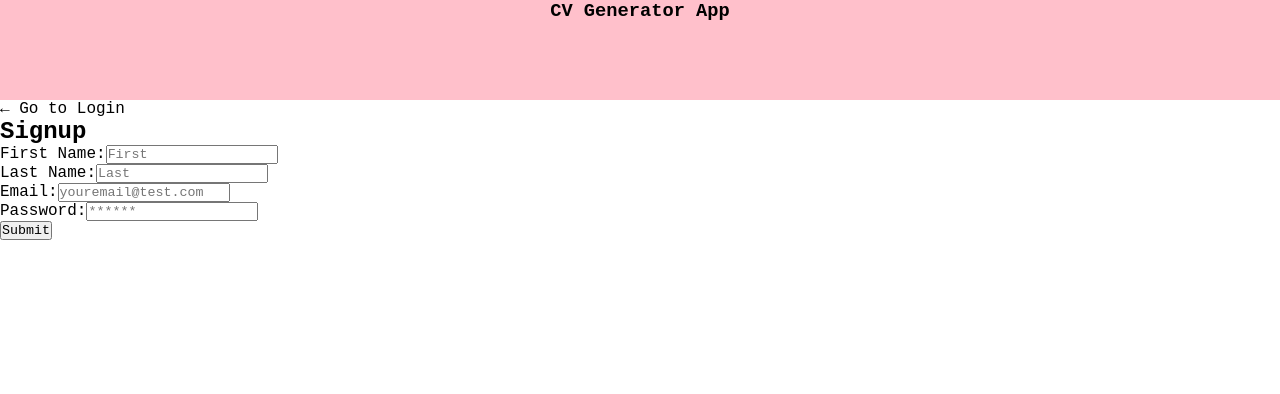
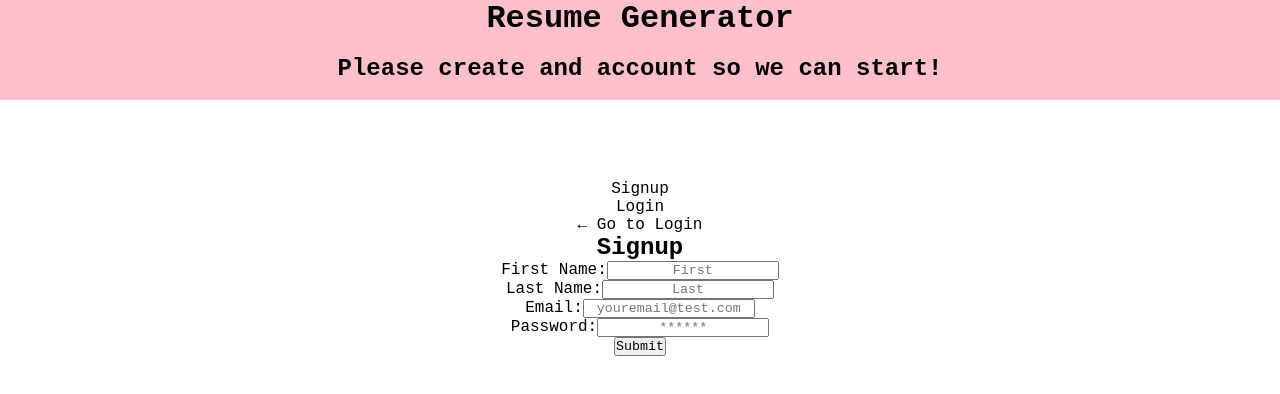
Before and after one commit to Bryguy20/Resume-builder, a React (Create React App) app in the folder client/: page /signup in a window 1280 px wide. Shown: the top 394 px of the page. Built offline with nearby package versions, Linux system fonts and the light colour scheme.

Commit message:
some styling

```diff
--- a/client/src/App.js
+++ b/client/src/App.js
@@ -13,6 +13,7 @@ import Login from "./pages/Login";
 import NavBar from "./components/NavBar";
 // import NoMatch from "./pages/NoMatch";
 import Signup from "./pages/Signup";
+import footer from "./pages/footer";
 
 
 const httpLink = createHttpLink({
@@ -45,6 +46,7 @@ function App() {
               <Route path="/" element={<Home />} />
               <Route path="/login" element={<Login />} />
               <Route path="/signup" element={<Signup />} />
+              <Route Path="/footer" element={<footer />} />
             </Routes>
           </AppProvider>
         </div>
--- a/client/src/components/NavBar.js
+++ b/client/src/components/NavBar.js
@@ -1,16 +1,45 @@
-import { Navbar } from "react-bootstrap";
+import React from "react";
+import Auth from "../utils/auth";
+import { Link } from "react-router-dom";
+
+function Nav() {
+  function showNavigation() {
+    if (Auth.loggedIn()) {
+      return (
+        <ul className="flex-row">
+          <li className="mx-1">
+            <a href="/" onClick={() => Auth.logout()}>
+              Logout
+            </a>
+          </li>
+        </ul>
+      );
+    } else {
+      return (
+        <ul className="flex-row">
+          <li className="mx-1">
+            <Link to="/signup">Signup</Link>
+          </li>
+          <li className="mx-1">
+            <Link to="/login">Login</Link>
+          </li>
+        </ul>
+      );
+    }
+  }
+
+  return (
+  <body>
+    <header className="flex-row px-1" style={{background: "pink", height: "100px", textAlign: "center"}}>
+      <h1 style={{textAlign: "center"}}>Resume Generator</h1>
+      <br></br>
+      <h2 >Please create and account so we can start!</h2>
+    </header>
+    <nav style={{textAlign: "center", marginTop: "80px"}}>{showNavigation()}</nav>
+  </body>
 
 
-const NavBar = () => {
-  return (
-    <nav style={{background: "pink", height: "100px"}}>
-      <header>
-        <Navbar bg="dark" variant="dark" expand="lg" collapseOnSelect>
-          <h1 href="/" style={{textAlign: "center", alignItems: "center"}}>CV Generator App</h1>
-        </Navbar>
-      </header>
-    </nav>
   );
-};
+}
 
-export default NavBar;
+export default Nav;
--- a/client/src/index.css
+++ b/client/src/index.css
@@ -7,4 +7,5 @@
     color: inherit;
     transition: all 0.5s;
     font-family: "Courier New", Courier, monospace;
+    text-align: center;
   }
--- /dev/null
+++ b/client/src/pages/footer.js
@@ -0,0 +1,11 @@
+import React from "react";
+
+function Footer() {
+    return (
+        <footer>
+            Any questions please contact us at lord hve mercy
+        </footer>
+    )
+}
+
+export default Footer;
```
